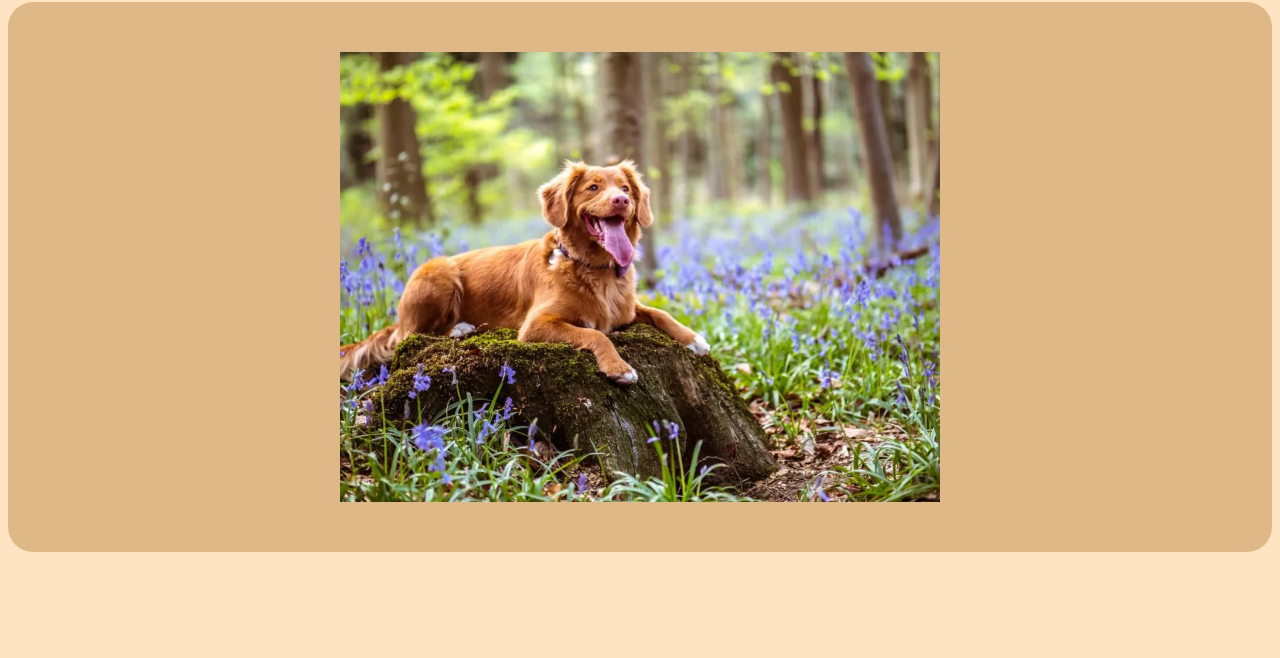
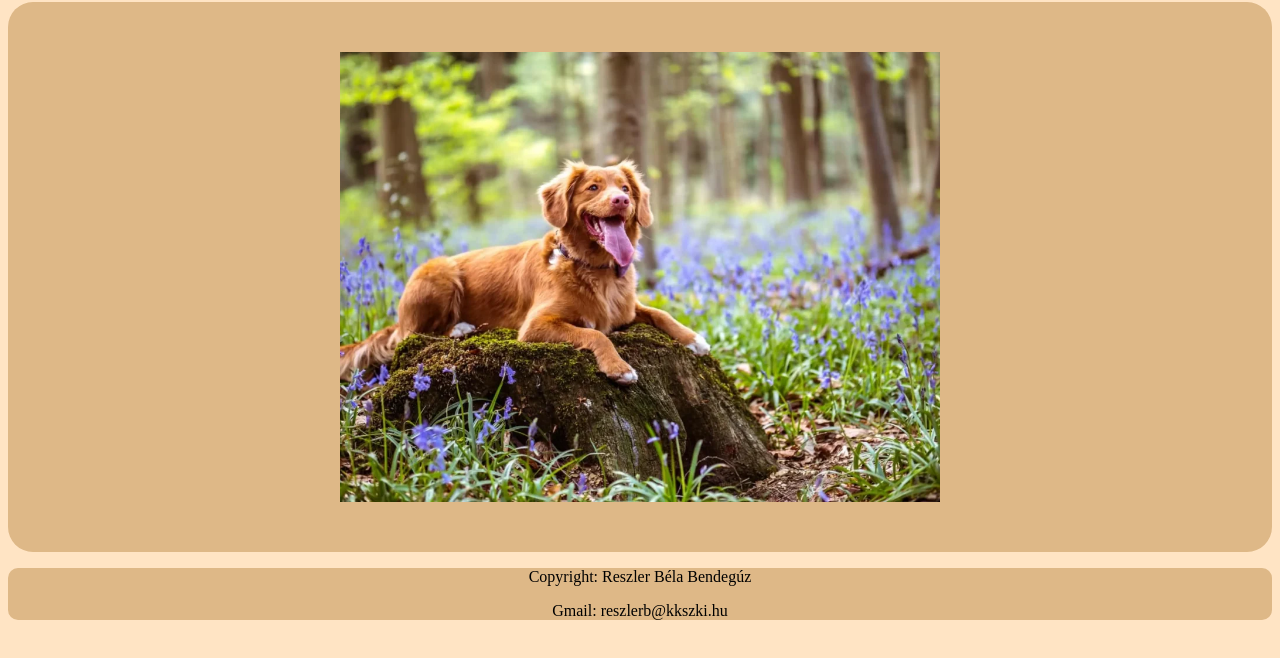
Before and after one commit to Bendeguz609/web, a plain HTML site: page kepcsere.html in a window 1280 px wide. Shown: the part 128-786 px from the top of the page. Drawn offline with Linux system fonts and the light colour scheme.

Commit message:
Copyright

```diff
--- a/kepcsere.html
+++ b/kepcsere.html
@@ -33,6 +33,12 @@
     <img style=" margin: auto; display: none;" src="Cicus.jpg" alt="" id="cat" onclick="Dog()">
 
     </div>
+    <footer>
+        <div class="Copyright">
+            <p>Copyright: Reszler Béla Bendegúz</p>
+            <p>Gmail: reszlerb@kkszki.hu</p>
+        </div>
+    </footer>
 <script>
 function Cat() {
     document.getElementById("dog").style.display = "None"
```
